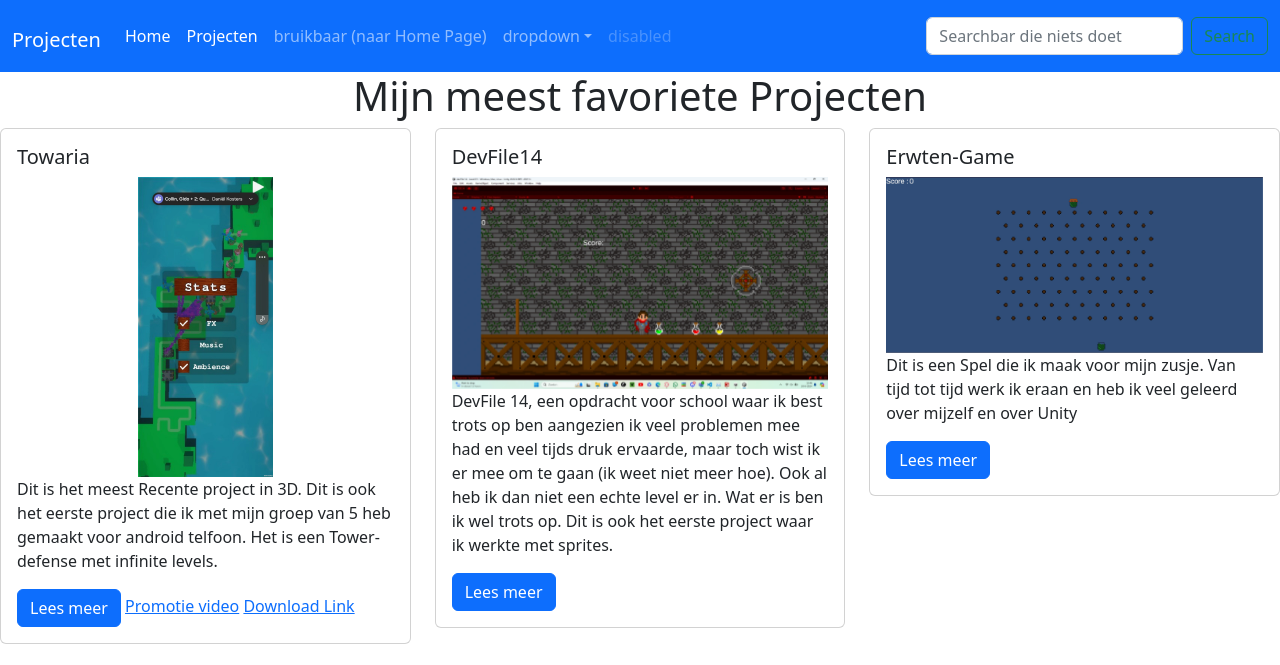
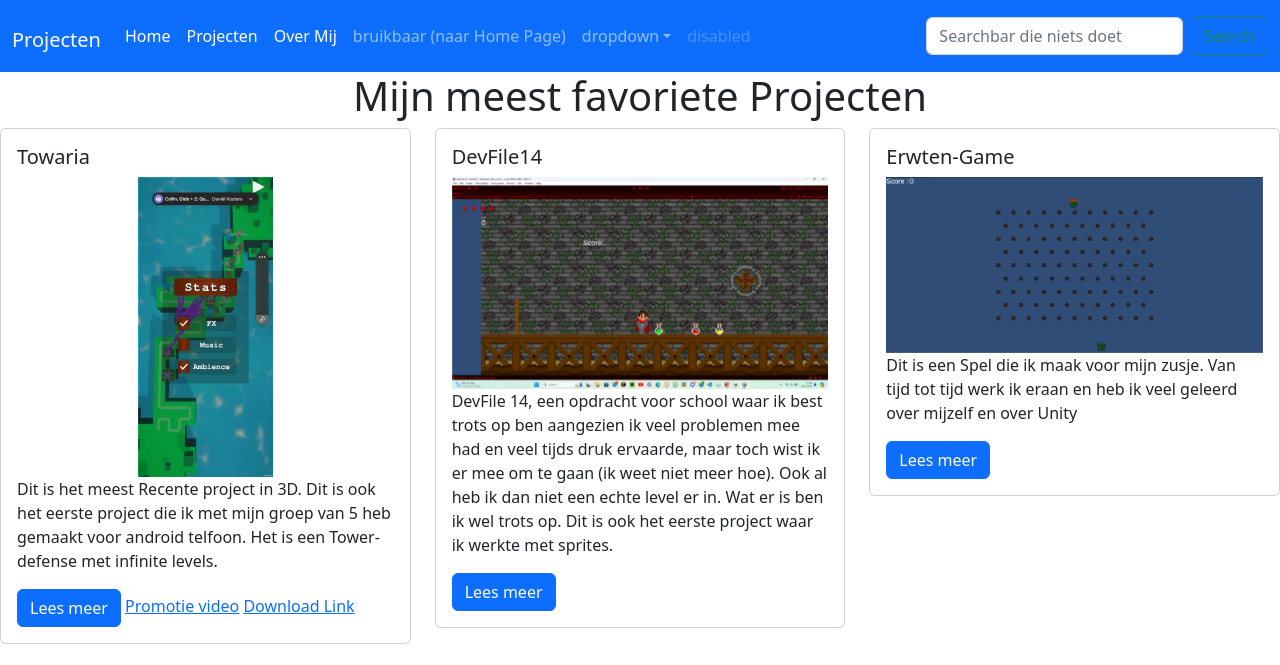
Before and after one commit to gamerdk/gamerdk.github.io, a plain HTML site: page Projecten.html in a window 1280 px wide. Shown: the top 665 px of the page. Drawn offline with nearby package versions, Linux system fonts and the light colour scheme.

Commit message:
over mij tab toegevoegd aan nav balk van projecten

```diff
--- a/Projecten.html
+++ b/Projecten.html
@@ -30,6 +30,9 @@
           </li>
           <li class="nav-item">
             <a class="nav-link active" href="Projecten.html">Projecten</a>
+          </li>
+          <li class="nav-item">
+            <a class="nav-link active" href="Over_Mij.html">Over Mij</a>
           </li>
           <li class="nav-item">
             <a class="nav-link" href="index.html">bruikbaar (naar Home Page)</a>
```
Also changed, not shown: caroucelStyle.css (added).
